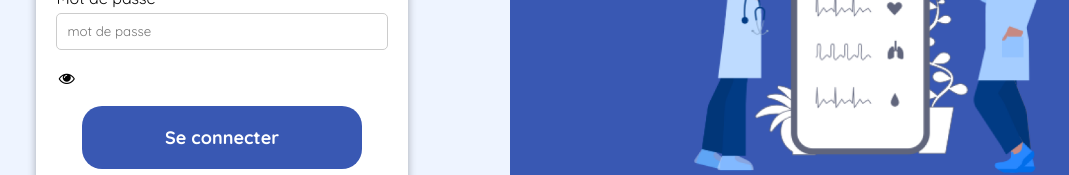
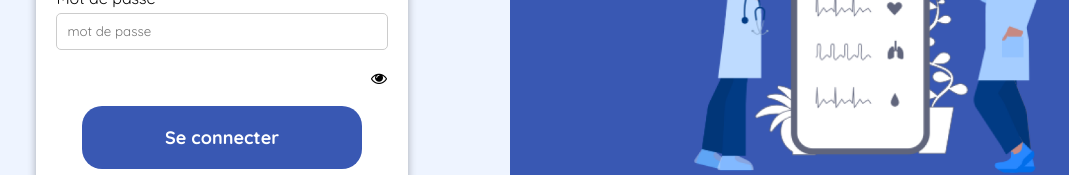
Before and after one commit to TatiYoucef/Web-App-DPI, an Angular app in the folder Front/: page /logIn in a window 1280 px wide. Shown: the part 370-545 px from the top of the page, without its empty margins (66-1135 px from the left). Built offline with nearby package versions, Linux system fonts and the light colour scheme.

Commit message:
added an eye to show/hide the password's text

```diff
--- a/Front/src/app/pages/authPages/log-in-page/log-in-page.component.html
+++ b/Front/src/app/pages/authPages/log-in-page/log-in-page.component.html
@@ -10,7 +10,7 @@
         <input id="username" type="text" placeholder="nom de l'utilisateur" #username>
         <Label>Mot de passe</Label>
         <input id="password" type="password" placeholder="mot de passe" #password>
-        <i id="togglrPassword" class="fa fa-fw fa-eye toggle-password field-icon"></i>
+        <i style="margin-left:95%;" [class]="isPasswordVisible ? 'fa fa-eye-slash' : 'fa fa-eye'" (click)="togglePasswordVisibility(password)"></i>
       </div>
 
       <button (click)="onSubmit(username.value,password.value)">Se connecter</button>
--- a/Front/src/app/pages/authPages/log-in-page/log-in-page.component.ts
+++ b/Front/src/app/pages/authPages/log-in-page/log-in-page.component.ts
@@ -18,6 +18,13 @@ export class LogInPageComponent {
   postServices = inject(PostModulesService);
   userDataService = inject(UserDataService);
   errorMessage : string = '';
+  isPasswordVisible : boolean = false;
+
+  togglePasswordVisibility(passwordInput : HTMLInputElement) : void
+  {
+    this.isPasswordVisible = !this.isPasswordVisible;
+    passwordInput.type = this.isPasswordVisible ? 'text' : 'password';
+  }
 
   onSubmit(username: string, password: string){
 
```
Also changed, not shown: Front/src/app/pages/authPages/log-in-page/log-in-page.component.css (line endings or trailing spaces).
